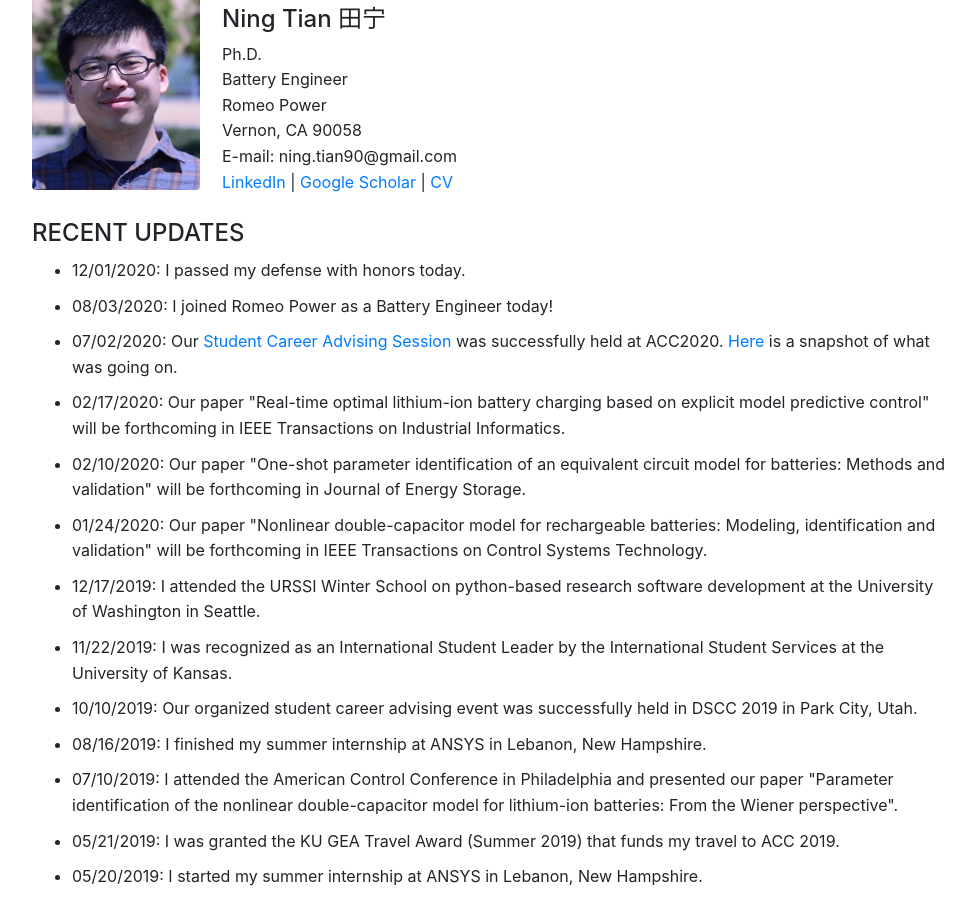
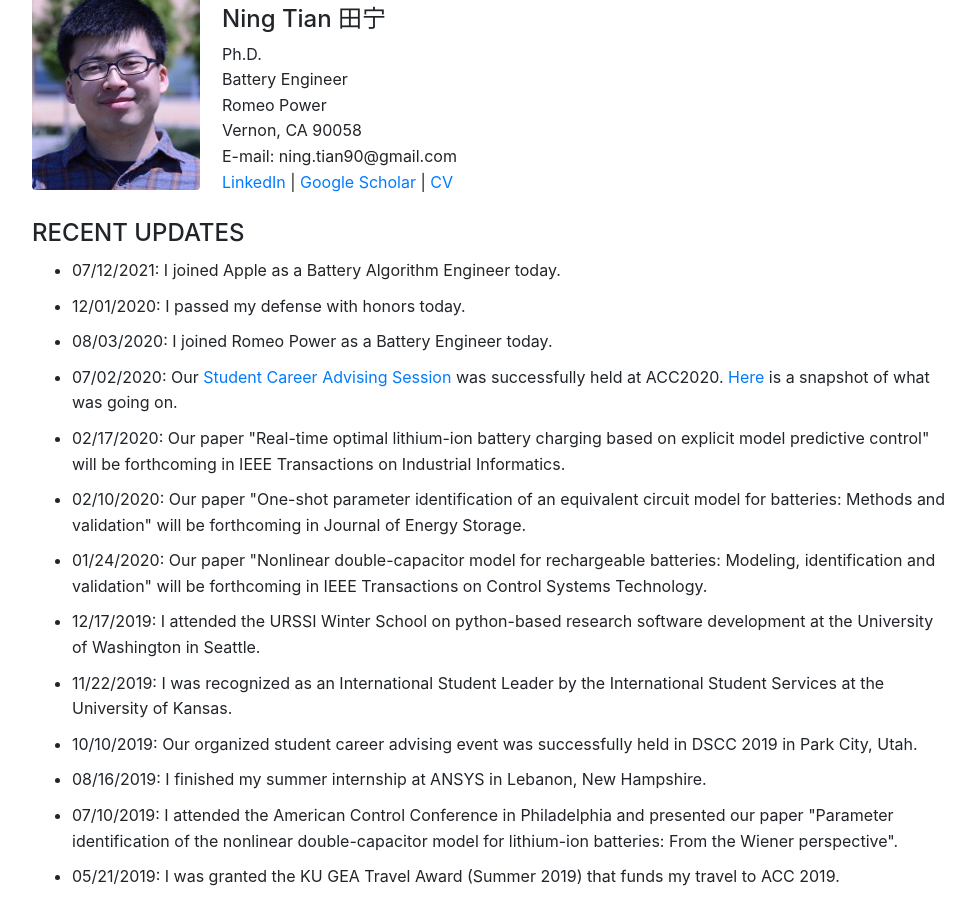
Before and after one commit to ningtian/ningtian.github.io, a Jekyll site: the page index.html, which Jekyll copies as it is, in a window 1280 px wide and 900 px high, scrolled down 332 px. Shown: the whole window, without its empty margins (148-1123 px from the left). Built offline with Jekyll 4.4.1, drawn with Linux system fonts in a browser that asks for light colours.

Commit message:
Update index.html

```diff
--- a/index.html
+++ b/index.html
@@ -95,9 +95,11 @@
         <h4>RECENT UPDATES</h4>
 
 	<ul>
+	<li>07/12/2021: I joined Apple as a Battery Algorithm Engineer today.
+
 	<li>12/01/2020: I passed my defense with honors today.
 
-	<li>08/03/2020: I joined Romeo Power as a Battery Engineer today!
+	<li>08/03/2020: I joined Romeo Power as a Battery Engineer today.
 
 	<li>07/02/2020: Our <a href="/files/ACC_Student_Session_Flyer.pdf">Student Career Advising Session</a> was successfully held at ACC2020.
 		        <a href="/files/ACC-Student-Session.png">Here</a> is a snapshot of what was going on.
```
